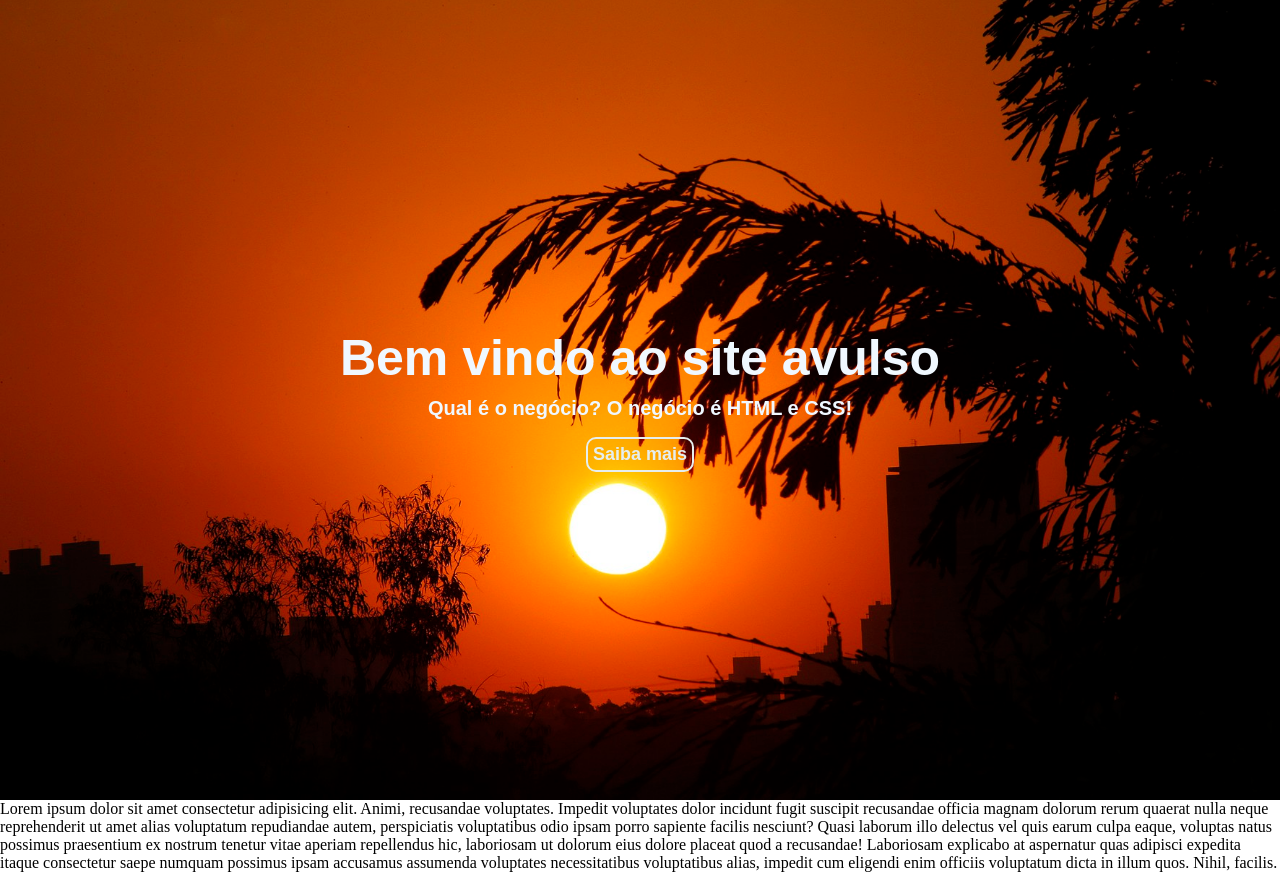
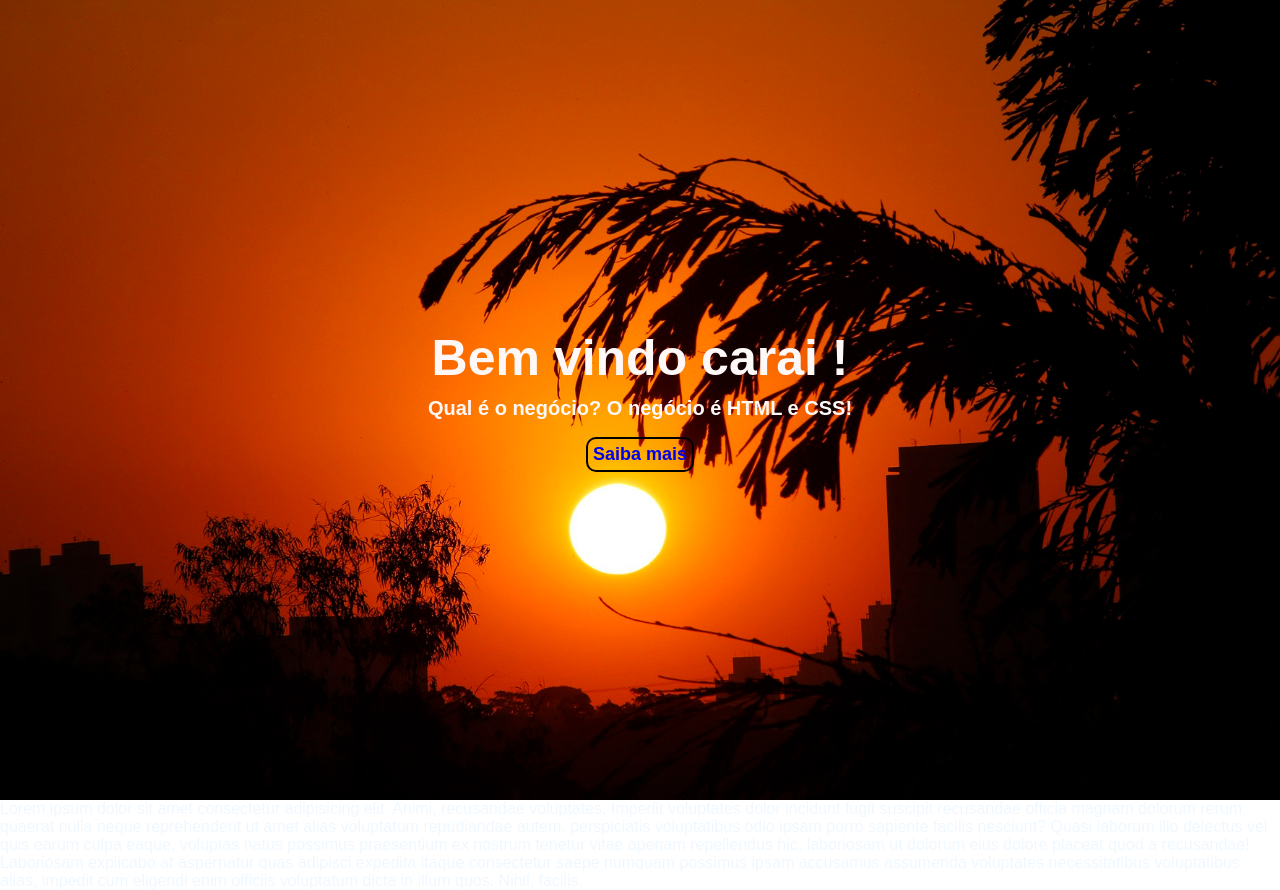
Before and after one commit to higor07/avulso, a plain HTML site: page index.html in a window 1280 px wide. Drawn offline with Linux system fonts and the light colour scheme.

Commit message:
first commit

```diff
--- a/css/style.css
+++ b/css/style.css
@@ -18,6 +18,7 @@ body {
   justify-content: center;
   align-items: center;
   padding: 0 20px;
+  color: #fff8f8;
 }
 
 #showcase h1 {
@@ -32,19 +33,17 @@ body {
 
 #showcase .button {
   font-weight: bold;
-  color: #e6eeee;
   font-size: 18px;
   text-decoration: none;
   padding: 5px;
-  border: #e6eeee 2px solid;
+  border: black 2px solid;
   border-radius: 10px;
   margin-top: 07px;
 }
 
 #showcase .button:hover {
-  background: white;
-  color: #ef5508;
-}
+  background: rgb(163, 19, 19);
+  color: #1d1410;
 
 #section-a {
   color: black;
--- a/index.html
+++ b/index.html
@@ -9,7 +9,7 @@
   </head>
   <body>
     <header id="showcase">
-      <h1>Bem vindo ao site avulso</h1>
+      <h1>Bem vindo carai !</h1>
       <p>Qual é o negócio? O negócio é HTML e CSS!</p>
       <a href="#" class="button">Saiba mais</a>
     </header>
```
Also changed, not shown: 1 other file.
